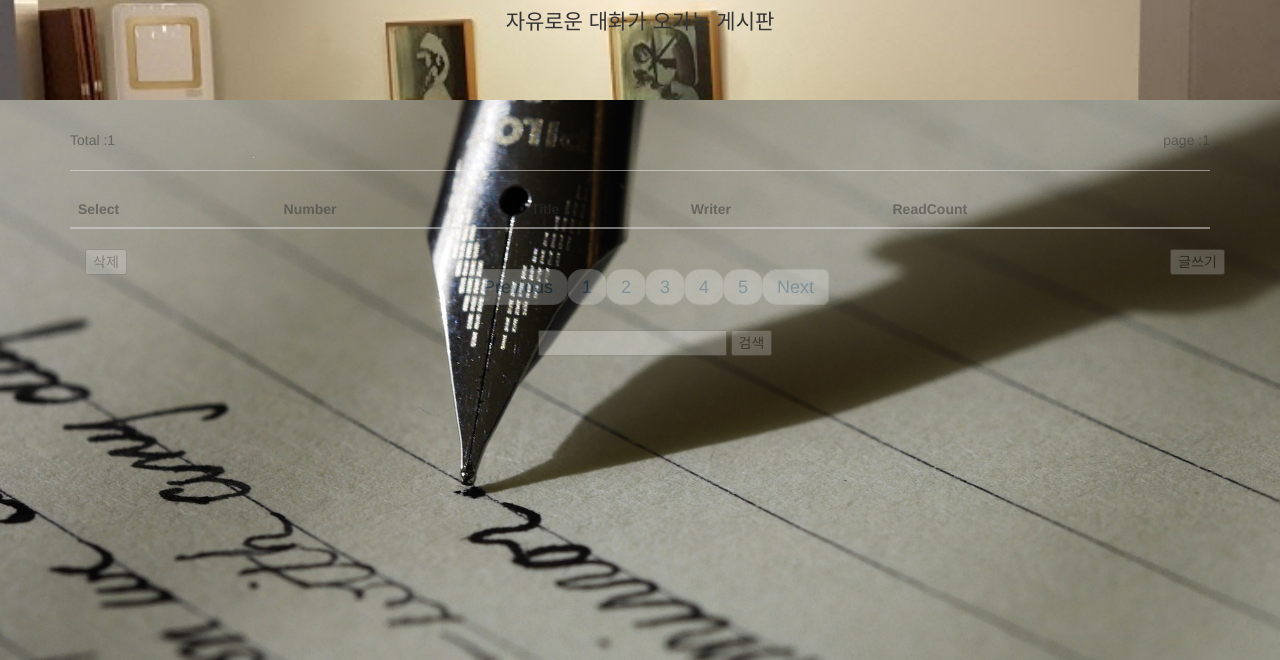
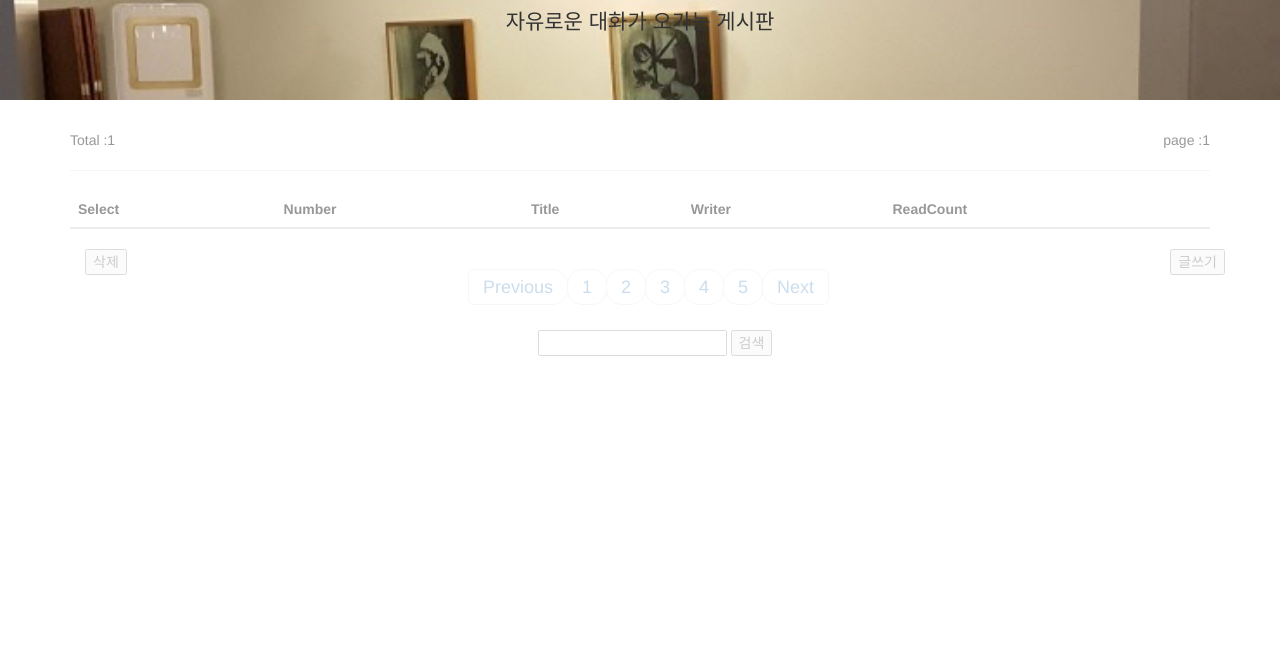
Before and after one commit to choiwj1012/10-kosta136th_7team, a plain HTML site: page public/view/article/articleList.html in a window 1280 px wide. Shown: the part 140-800 px from the top of the page. Drawn offline with nearby package versions, Linux system fonts and the light colour scheme.

Commit message:
body class add

```diff
--- a/public/view/article/css/article.css
+++ b/public/view/article/css/article.css
@@ -33,7 +33,7 @@
 	font-size : 20px;
 }
 
-body {
+.writeview {
  background: url('../img/articleregiste.jpg') no-repeat;
  background-attachment : fixed;
  background-size : 100%;
```
